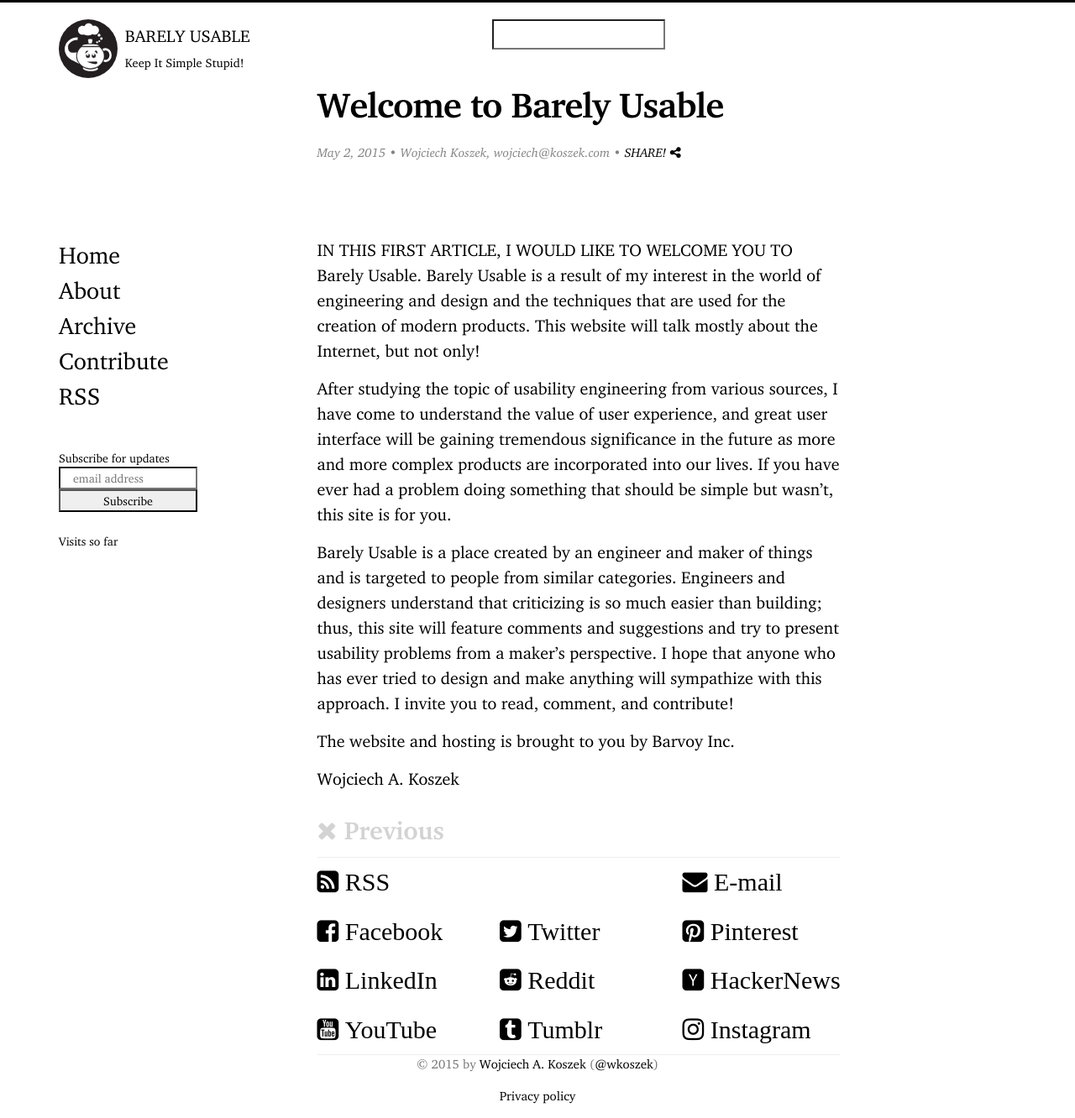
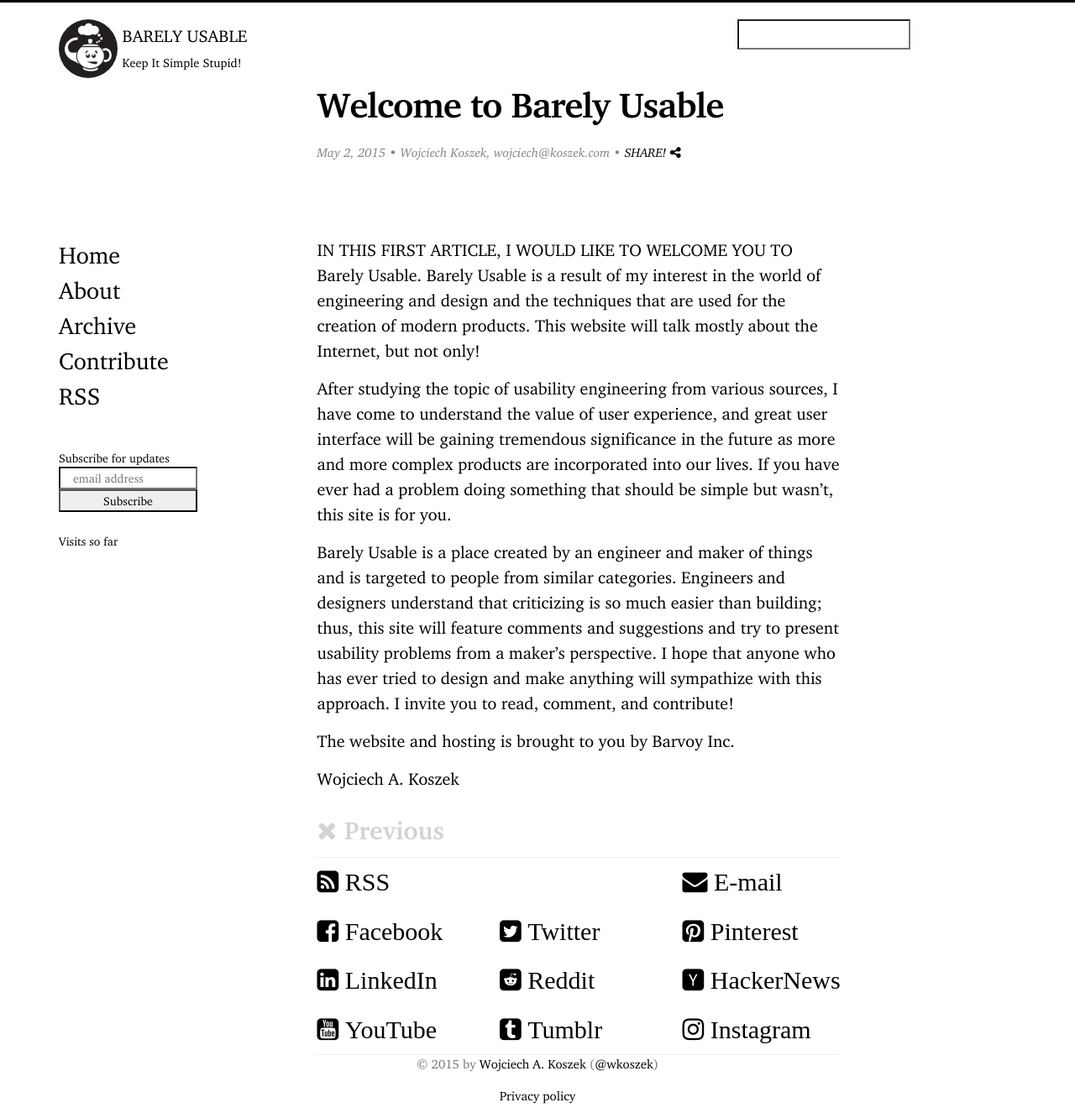
Before and after one commit to wkoszek/barelyusable, a Jekyll site: the page built from index.html, in a window 1280 px wide. Shown: the whole page at 84% size. Built offline with Jekyll 4.4.1, drawn with Linux system fonts in a browser that asks for light colours; nearby versions of some CDN libraries; comment, search, counter and statistics services are not loaded.

Commit message:
Bring proper proportions.

```diff
--- a/_includes/header.html
+++ b/_includes/header.html
@@ -5,7 +5,7 @@
 	</nav>
 	<header>
 		<div class="row">
-			<div class="col-md-3 col-xs-8 col-sm-8">
+			<div class="col-md-6 col-xs-8 col-sm-8">
 				<table><tbody>
 				<tr>
 					<td>
@@ -16,6 +16,7 @@
 					</td>
 					<td width="70%">
 						<a class="logo" href="/">{{ site.title }}</a>
+						<br>
 						<small>
 						<small>
 							Keep It Simple Stupid!
```
